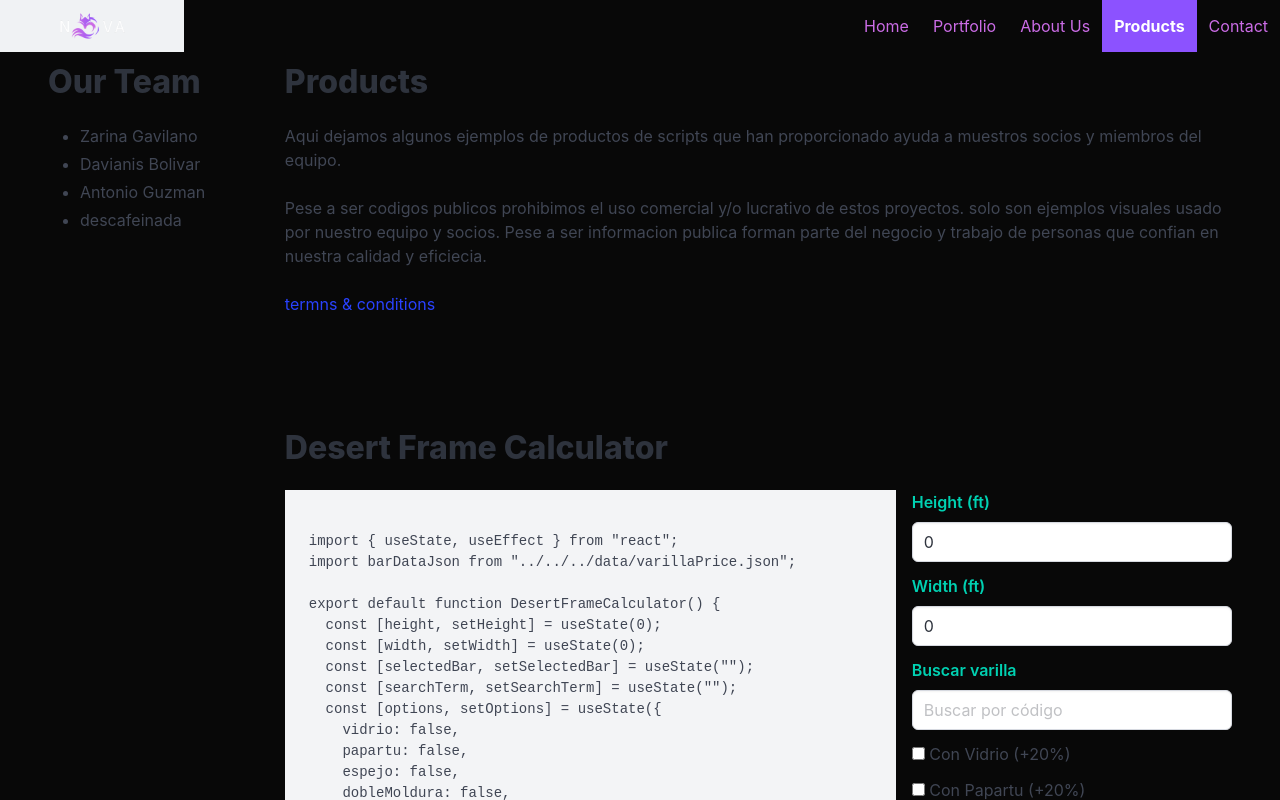
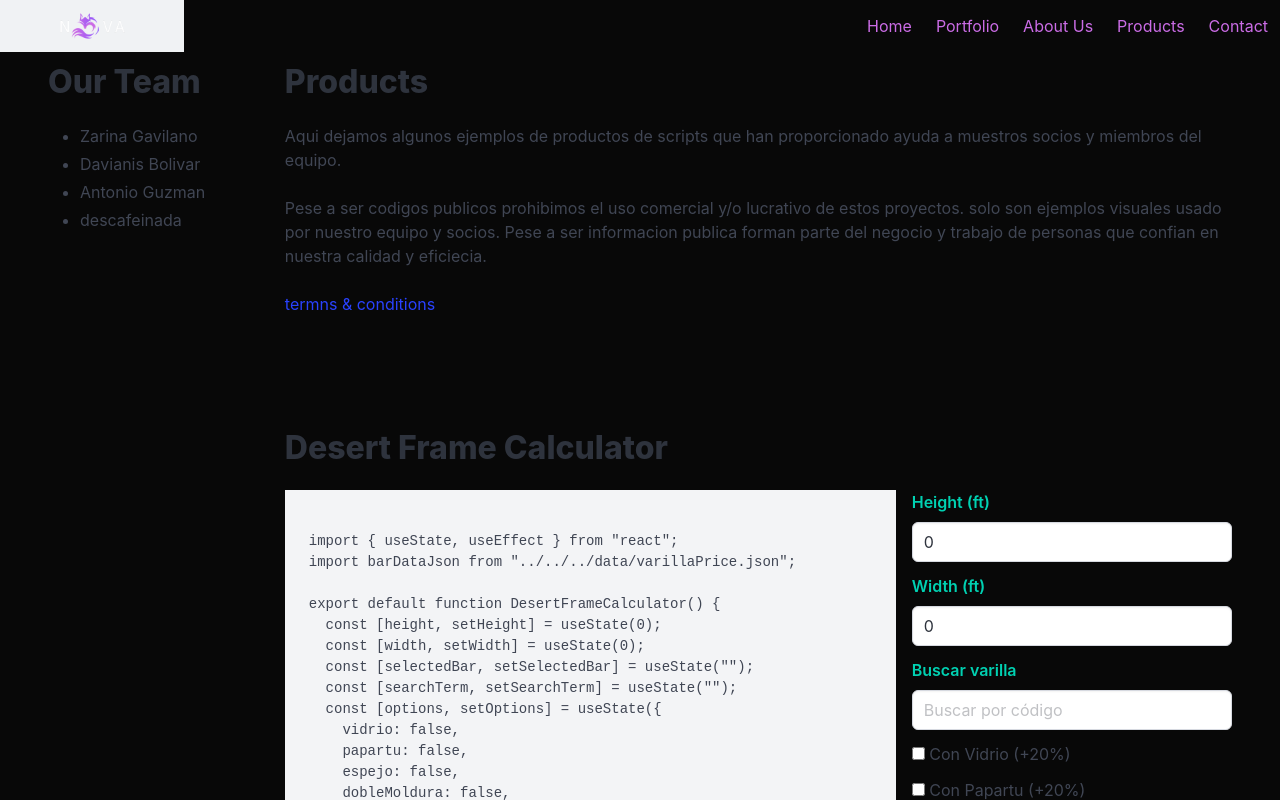
Before and after one commit to zarina21/NEO, a Next.js app: page /Products in a window 1280 px wide. Shown: the top 800 px of the page. Built offline with nearby package versions, Linux system fonts and the light colour scheme.

Commit message:
cambios de mayusculas a minusculas en navbar.js

```diff
--- a/src/components/navbar.js
+++ b/src/components/navbar.js
@@ -38,9 +38,9 @@ const Navbar = () => {
             <div className={`navbar-menu ${isActive ? 'is-active' : ''}`}>
                 <div className="navbar-end">
                     <a className={`navbar-item ${pathname === '/' ? 'is-selected' : ''}`} href="/"> Home </a>
-                    <a className={`navbar-item ${pathname === '/Portfolio' ? 'is-selected' : ''}`} href="/Porfolio"> Portfolio </a>
-                    <a className={`navbar-item ${pathname === '/About-us' ? 'is-selected' : ''}`} href="/About-us"> About Us </a>
-                    <a className={`navbar-item ${pathname === '/Products' ? 'is-selected' : ''}`} href="/Products"> Products </a>
+                    <a className={`navbar-item ${pathname === '/portfolio' ? 'is-selected' : ''}`} href="/porfolio"> Portfolio </a>
+                    <a className={`navbar-item ${pathname === '/about-us' ? 'is-selected' : ''}`} href="/about-us"> About Us </a>
+                    <a className={`navbar-item ${pathname === '/products' ? 'is-selected' : ''}`} href="/products"> Products </a>
                     <a className={`navbar-item ${pathname === '/contact' ? 'is-selected' : ''}`} href="/contact"> Contact </a>
                 </div>
             </div>
```
